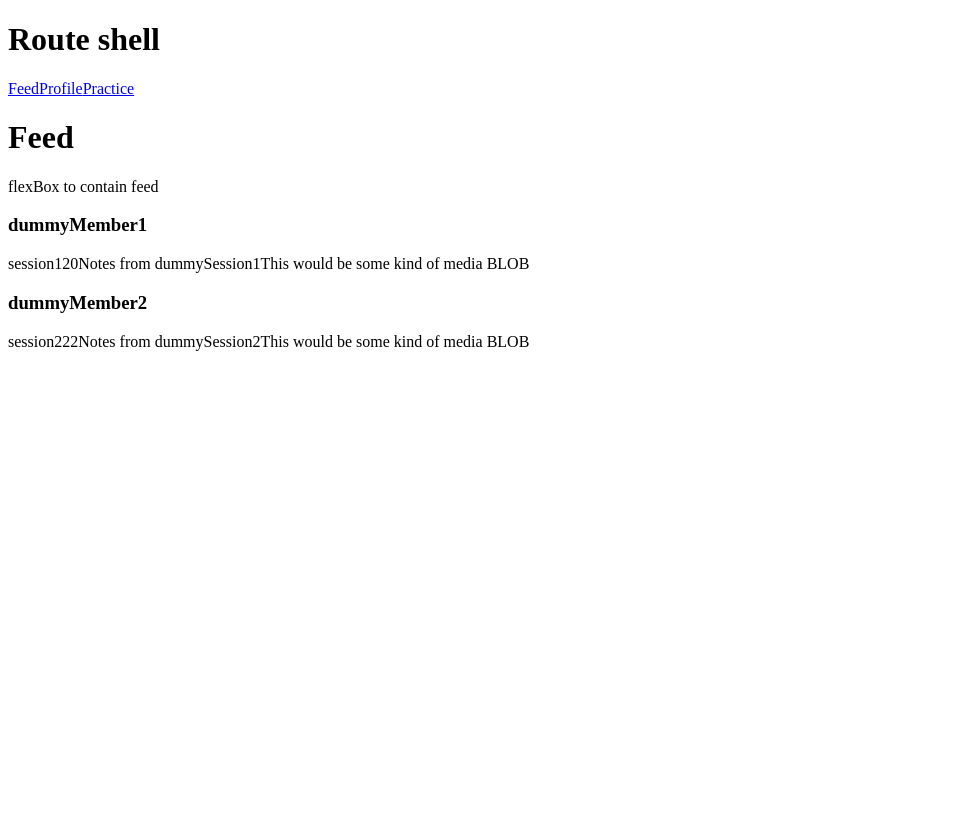
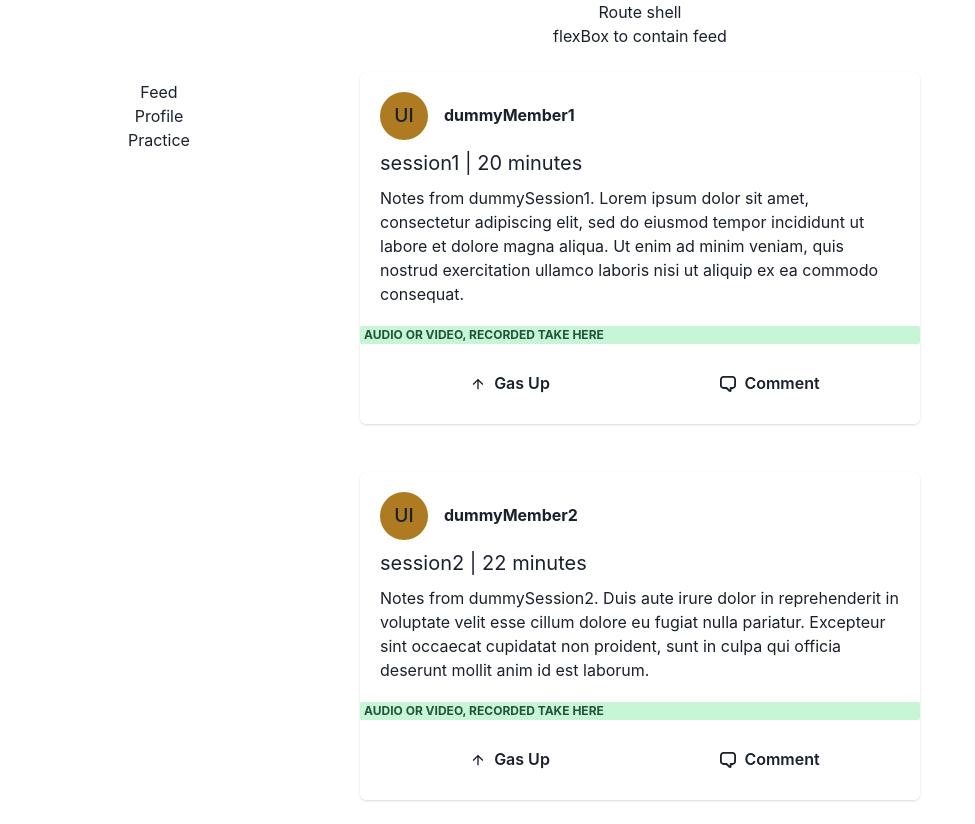
Before and after one commit to Willy-McNamara/freequency, a React app in the folder frontend/: page /Feed in a window 1280 px wide. Shown: the whole page, without its empty margins (0-975 px from the left). Before the commit the page ends 800 px from the top, so only its background shows below. Built offline with nearby package versions, Linux system fonts and the light colour scheme; the HTML template or start-up script is replaced by a standard one.

Commit message:
Created mock cards for Feed

```diff
--- a/frontend/src/Root.tsx
+++ b/frontend/src/Root.tsx
@@ -1,15 +1,21 @@
 import React from "react";
 import { Link, Outlet } from 'react-router-dom'
+import { Flex, Box } from "@chakra-ui/react";
 
 const Root = () => {
   return(
-    <div>
+    <Flex
+      direction="column"
+      align="center"
+    >
         <h1>Route shell</h1>
-        <Link to="Feed">Feed</Link>
-        <Link to="Profile">Profile</Link>
-        <Link to="Practice">Practice</Link>
+        <Flex position="absolute" left="10vw" top="10vh" direction="column" align="center">
+          <Link to="Feed">Feed</Link>
+          <Link to="Profile">Profile</Link>
+          <Link to="Practice">Practice</Link>
+        </Flex>
         <Outlet />
-      </div>
+      </Flex>
   )
 }
 
--- a/frontend/src/dummyData/dummyData.ts
+++ b/frontend/src/dummyData/dummyData.ts
@@ -98,7 +98,7 @@ const dummyFeedPostOne: feedPost = {
   username: 'dummyMember1',
   sessionTitle: 'session1',
   sessionDuration: 20,
-  sessionNotes: 'Notes from dummySession1',
+  sessionNotes: 'Notes from dummySession1. Lorem ipsum dolor sit amet, consectetur adipiscing elit, sed do eiusmod tempor incididunt ut labore et dolore magna aliqua. Ut enim ad minim veniam, quis nostrud exercitation ullamco laboris nisi ut aliquip ex ea commodo consequat. ',
   sessionTake: 'This would be some kind of media BLOB',
   postComments: ['comment1', 'comment2'],
   postGasUps: 2,
@@ -109,7 +109,7 @@ const dummyFeedPostTwo = {
   username: 'dummyMember2',
   sessionTitle: 'session2',
   sessionDuration: 22,
-  sessionNotes: 'Notes from dummySession2',
+  sessionNotes: 'Notes from dummySession2. Duis aute irure dolor in reprehenderit in voluptate velit esse cillum dolore eu fugiat nulla pariatur. Excepteur sint occaecat cupidatat non proident, sunt in culpa qui officia deserunt mollit anim id est laborum.',
   sessionTake: 'This would be some kind of media BLOB',
   postComments: ['comment3', 'comment4'],
   postGasUps: 2,
--- a/frontend/src/index.tsx
+++ b/frontend/src/index.tsx
@@ -5,12 +5,15 @@ import {
   RouterProvider,
   Route,
 } from "react-router-dom";
+import { ChakraProvider } from '@chakra-ui/react'
 
 const rootElement = document.getElementById("root");
 
 if (rootElement) {
   createRoot(rootElement).render(
-    <RouterProvider router={router} />
+    <ChakraProvider>
+      <RouterProvider router={router} />
+    </ChakraProvider>
   );
 } else {
   console.error("Root element with id 'root' not found.");
--- a/frontend/src/pages/Feed.tsx
+++ b/frontend/src/pages/Feed.tsx
@@ -1,6 +1,7 @@
 import React from "react";
 import { feedPost, dummyFeed } from "../dummyData/dummyData";
 import Post from "./components/Post";
+import { Flex } from "@chakra-ui/react";
 
 const Feed = () => {
 
@@ -10,17 +11,15 @@ const Feed = () => {
   */
 
   return(
-    <div>
-        <h1>Feed</h1>
-        <div>
+    <Flex direction="column" align="center">
           flexBox to contain feed
           {dummyFeed.map((post: feedPost) => {
           return (
             <Post post={post}/>
           )
         })}
-        </div>
-    </div>
+
+    </Flex>
   )
 }
 
--- a/frontend/src/pages/components/Post.tsx
+++ b/frontend/src/pages/components/Post.tsx
@@ -1,5 +1,7 @@
 import React from "react";
 import { feedPost } from "../../dummyData/dummyData";
+import { Avatar, Box, Card, CardHeader, Flex, Heading, Text, IconButton, CardBody, Image, CardFooter, Button, Badge } from "@chakra-ui/react";
+import { ChatIcon, ArrowUpIcon } from "@chakra-ui/icons"
 
 type props = {
   post: feedPost
@@ -8,15 +10,40 @@ type props = {
 const Post = ({post}: props) => {
 
   return(
-    <div>
-        <h3>{post.username}</h3>
-        <div>
-          {post.sessionTitle}
-          {post.sessionDuration}
-          {post.sessionNotes}
-          {post.sessionTake}
-        </div>
-    </div>
+    <Card w="35rem" m="1.5rem">
+  <CardHeader pb="0">
+    <Flex direction='column'>
+      <Flex flex='1' gap='4' alignItems='center' flexWrap='wrap'>
+        <Avatar name='User Icon' />
+          <Heading size='sm'>{post.username}</Heading>
+      </Flex>
+    </Flex>
+  </CardHeader>
+  <CardBody pt="0">
+  <Text p="0.5rem 0px 0.5rem" fontSize='xl'>{post.sessionTitle} | {post.sessionDuration} minutes</Text>
+    <Text>
+      {post.sessionNotes}
+    </Text>
+  </CardBody>
+  <Badge colorScheme='green'> Audio or Video, recorded take here</Badge>
+
+  <CardFooter
+    justify='space-between'
+    flexWrap='wrap'
+    sx={{
+      '& > button': {
+        minW: '136px',
+      },
+    }}
+  >
+    <Button flex='1' variant='ghost' leftIcon={<ArrowUpIcon />}>
+      Gas Up
+    </Button>
+    <Button flex='1' variant='ghost' leftIcon={<ChatIcon />}>
+      Comment
+    </Button>
+  </CardFooter>
+</Card>
   )
 }
 
```
Also changed, not shown: frontend/package.json (+7 -3 lines), frontend/.eslintrc.json (added), 2 other files (tests, documents, lock files or other folders).
